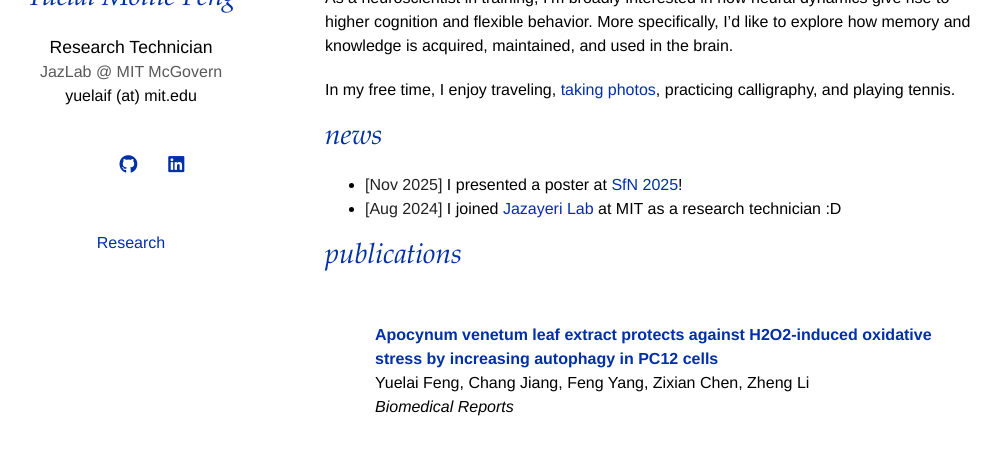
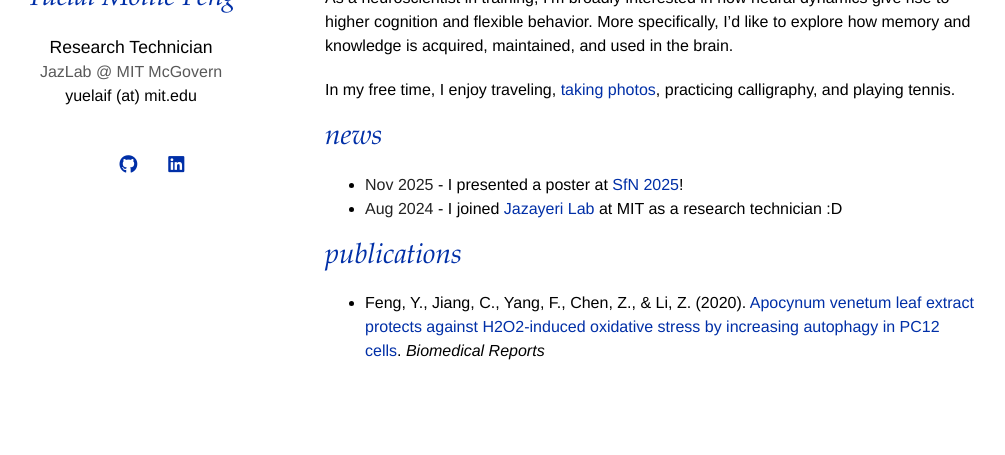
Before and after one commit to yuelai-feng/yuelai-feng.github.io, a Jekyll site: the page built from index.md, in a window 1280 px wide, cut to the strip 249-704 px from the top of the page. Shown: the whole strip, without its empty margins (145-1150 px from the left). Built offline with Jekyll 4.4.1, drawn with Linux system fonts in a browser that asks for light colours; a style sheet for code colours, icons or effects is not loaded; our own code applies the rules of GitHub Pages for plain Markdown files.

Commit message:
update pub

```diff
--- a/_includes/publications.md
+++ b/_includes/publications.md
@@ -1,49 +1,2 @@
-<div class="publications">
-<ol class="bibliography">
-
-{% for link in site.data.publications.main %}
-
-<li>
-<div class="pub-row">
-  <div class="col-sm-3 abbr" style="position: relative;padding-right: 15px;padding-left: 15px;">
-    {% if link.image %}
-    <img src="{{ link.image }}" class="teaser img-fluid z-depth-1" style="width=100;height=40%">
-    {% if link.conference_short %}
-    <abbr class="badge">{{ link.conference_short }}</abbr>
-    {% endif %}
-    {% endif %}
-  </div>
-  <div class="col-sm-9" style="position: relative;padding-right: 15px;padding-left: 20px;">
-      <div class="title"><a href="{{ link.pdf }}">{{ link.title }}</a></div>
-      <div class="author">{{ link.authors }}</div>
-      <div class="periodical"><em>{{ link.conference }}</em>
-      </div>
-    <div class="links">
-      {% if link.pdf %}
-      <a href="{{ link.pdf }}" class="btn btn-sm z-depth-0" role="button" target="_blank" style="font-size:12px;">PDF</a>
-      {% endif %}
-      {% if link.code %}
-      <a href="{{ link.code }}" class="btn btn-sm z-depth-0" role="button" target="_blank" style="font-size:12px;">Code</a>
-      {% endif %}
-      {% if link.page %}
-      <a href="{{ link.page }}" class="btn btn-sm z-depth-0" role="button" target="_blank" style="font-size:12px;">Project Page</a>
-      {% endif %}
-      {% if link.bibtex %}
-      <a href="{{ link.bibtex }}" class="btn btn-sm z-depth-0" role="button" target="_blank" style="font-size:12px;">BibTex</a>
-      {% endif %}
-      {% if link.notes %}
-      <strong> <i style="color:#e74d3c">{{ link.notes }}</i></strong>
-      {% endif %}
-      {% if link.others %}
-      {{ link.others }}
-      {% endif %}
-    </div>
-  </div>
-</div>
-</li>
-<br>
-
-{% endfor %}
-
-</ol>
-</div>
+# publications
+- Feng, Y., Jiang, C., Yang, F., Chen, Z., & Li, Z. (2020). [Apocynum venetum leaf extract protects against H2O2-induced oxidative stress by increasing autophagy in PC12 cells](https://www.spandidos-publications.com/10.3892/br.2020.1313/download). *Biomedical Reports*
--- a/_layouts/homepage.html
+++ b/_layouts/homepage.html
@@ -81,9 +81,6 @@
         {% endif %}
         </div>
         <br>
-        <br>
-
-        <a href="./research">Research</a>
 
       </header>
       <section>
--- a/assets/css/publications.css
+++ /dev/null
@@ -1,82 +0,0 @@
-.badge {
-    display: inline-block;
-    padding: 0.25em 0.4em;
-    font-size: 75%;
-    font-weight: 700;
-    line-height: 1;
-    text-align: center;
-    white-space: nowrap;
-    vertical-align: baseline;
-    border-radius: 0.25rem;
-    transition: color .15s ease-in-out,background-color .15s ease-in-out,border-color .15s ease-in-out,box-shadow .15s ease-in-out;
-}
-
-.badge {
-    color: #fff !important;
-    border-radius: 0.125rem;
-    -webkit-box-shadow: 0 2px 5px 0 rgb(0 0 0 / 16%), 0 2px 10px 0 rgb(0 0 0 / 12%);
-    box-shadow: 0 2px 5px 0 rgb(0 0 0 / 16%), 0 2px 10px 0 rgb(0 0 0 / 12%);
-}
-
-:root { --global-bg-color: #ffffff; --global-code-bg-color: rgba(181, 9, 172, 0.05); --global-text-color: #000000; --global-text-color-light: #828282; --global-theme-color: #002D72; --global-hover-color: #ffb81c; --global-footer-bg-color: #1c1c1c; --global-footer-text-color: #e8e8e8; --global-footer-link-color: #ffffff; --global-distill-app-color: #828282; }
-
-@media (prefers-color-scheme: dark) { :root { --global-theme-color: rgb(36, 150, 203);}}
-
-blockquote { background: var(--global-bg-color); border-left: 2px solid var(--global-theme-color); margin: 1.5em 10px; padding: 0.5em 10px; font-size: 1.2rem; }
-
-@media print, screen and (min-width: 480px) {.col-sm-9 {width: 100%;}}
-
-.publications { margin-top: 2rem; }
-
-.publications h1 { color: var(--global-theme-color); font-size: 2rem; text-align: center; margin-top: 1em; margin-bottom: 1em; }
-
-.publications h2 { margin-bottom: 1rem; }
-
-.publications h2 span { font-size: 1.5rem; }
-
-.publications h2.year { color: #e8e8e8; border-top: 1px solid #e8e8e8; margin-top: 2rem; margin-bottom: 0rem; text-align: right; }
-
-.publications ol.bibliography { list-style: none; padding: 0; margin-top: 0; }
-
-.publications ol.bibliography li { min-height: 110px; margin-bottom: 0.5rem; }
-
-.publications ol.bibliography li .abbr { height: 8rem; margin-bottom: 0.5rem; }
-
-.publications ol.bibliography li .abbr abbr { display: inline-block; background-color: var(--global-theme-color); padding-left: 1rem; padding-right: 1rem; position: absolute; top: 8px; left: 16px; }
-
-.publications ol.bibliography li .abbr abbr a { color: white; }
-
-.publications ol.bibliography li .abbr abbr a:hover { text-decoration: none; }
-
-.publications ol.bibliography li .abbr .award { color: var(--global-theme-color) !important; border: 1px solid var(--global-theme-color); }
-
-.publications ol.bibliography li .title { font-weight: bolder; }
-
-.publications ol.bibliography li .author a { border-bottom: 1px var(--global-theme-color); }
-
-.publications ol.bibliography li .author a:hover { border-bottom-style: solid; text-decoration: none; }
-
-.publications ol.bibliography li .author > em { border-bottom: 1px solid; font-style: normal; }
-
-.publications ol.bibliography li .links a.btn { color: #000000; border: 1px solid #000000; padding-left: 0.5rem; padding-right: 0.5rem; padding-top: 0.1rem; padding-bottom: 0.1rem; }
-
-@media (prefers-color-scheme: dark) {
-.publications ol.bibliography li .links a.btn { color: #FFFFFF; border: 1px solid #FFFFFF; padding-left: 0.5rem; padding-right: 0.5rem; padding-top: 0.1rem; padding-bottom: 0.1rem; }
-
-  }
-
-.publications ol.bibliography li .links a.btn:hover { color: var(--global-theme-color); border-color: var(--global-theme-color); }
-
-.publications ol.bibliography li .hidden { font-size: 0.875rem; max-height: 0px; overflow: hidden; text-align: justify; -webkit-transition: 0.15s ease; -moz-transition: 0.15s ease; -ms-transition: 0.15s ease; -o-transition: 0.15s ease; transition: all 0.15s ease; }
-
-.publications ol.bibliography li .hidden p { line-height: 1.4em; margin: 10px; }
-
-.publications ol.bibliography li .hidden pre { font-size: 1em; line-height: 1.4em; padding: 10px; }
-
-.publications ol.bibliography li .hidden.open { max-height: 100em; -webkit-transition: 0.15s ease; -moz-transition: 0.15s ease; -ms-transition: 0.15s ease; -o-transition: 0.15s ease; transition: all 0.15s ease; }
-
-.publications ol.bibliography li div.abstract.hidden { border: dashed 1px var(--global-bg-color); }
-
-.publications ol.bibliography li div.abstract.hidden.open { border-color: var(--global-text-color); }
-
-.publications ol.bibliography li .teaser { border-radius: 8px; box-shadow: 3px 3px 6px #888; height: 123px; width: 270px; margin-top: 5px; margin-left: 5px; margin-bottom: 5px; object-fit: cover; }
```
Also changed, not shown: _data/publications.yml (deleted, +0 -10 lines), index.md (+4 -3 lines).
